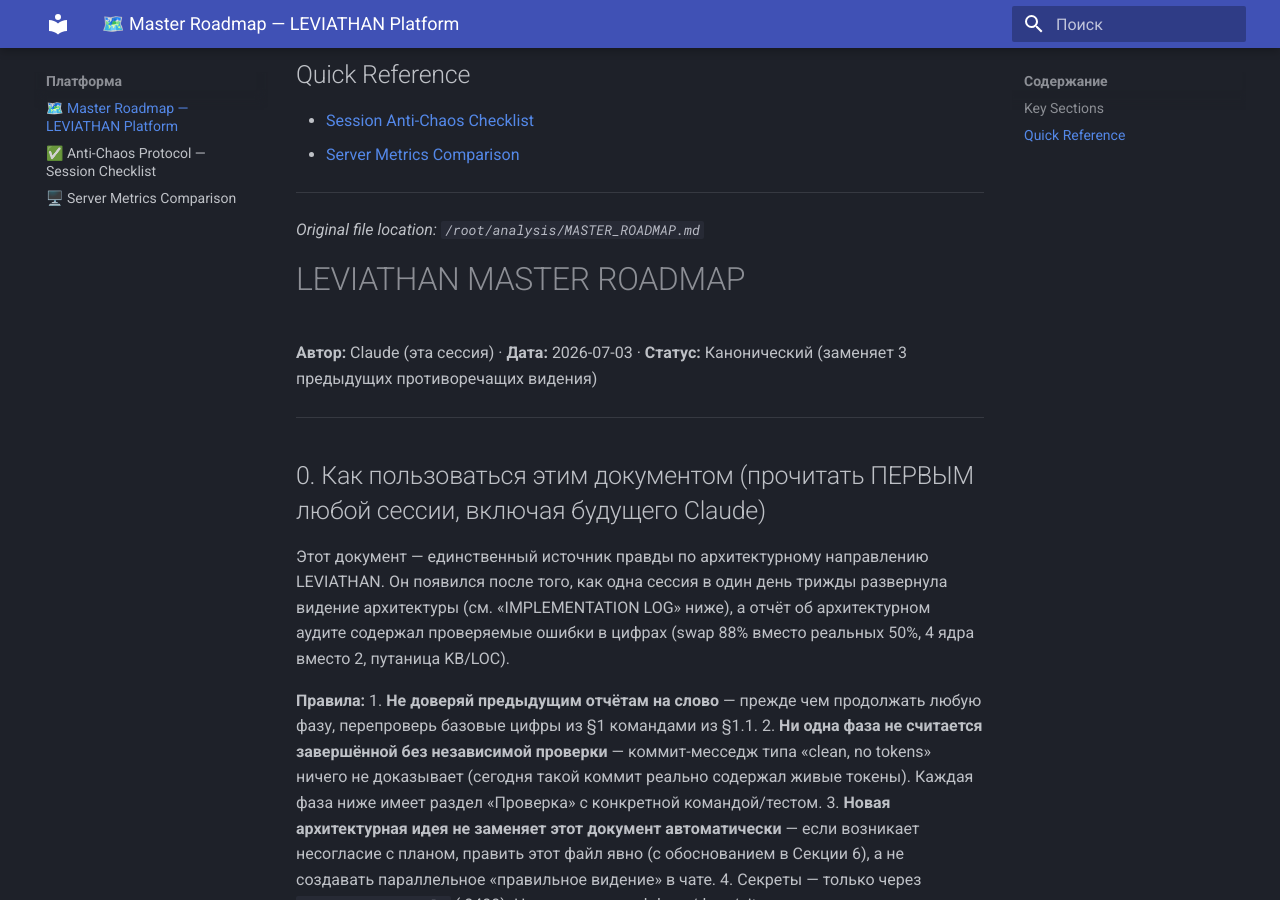
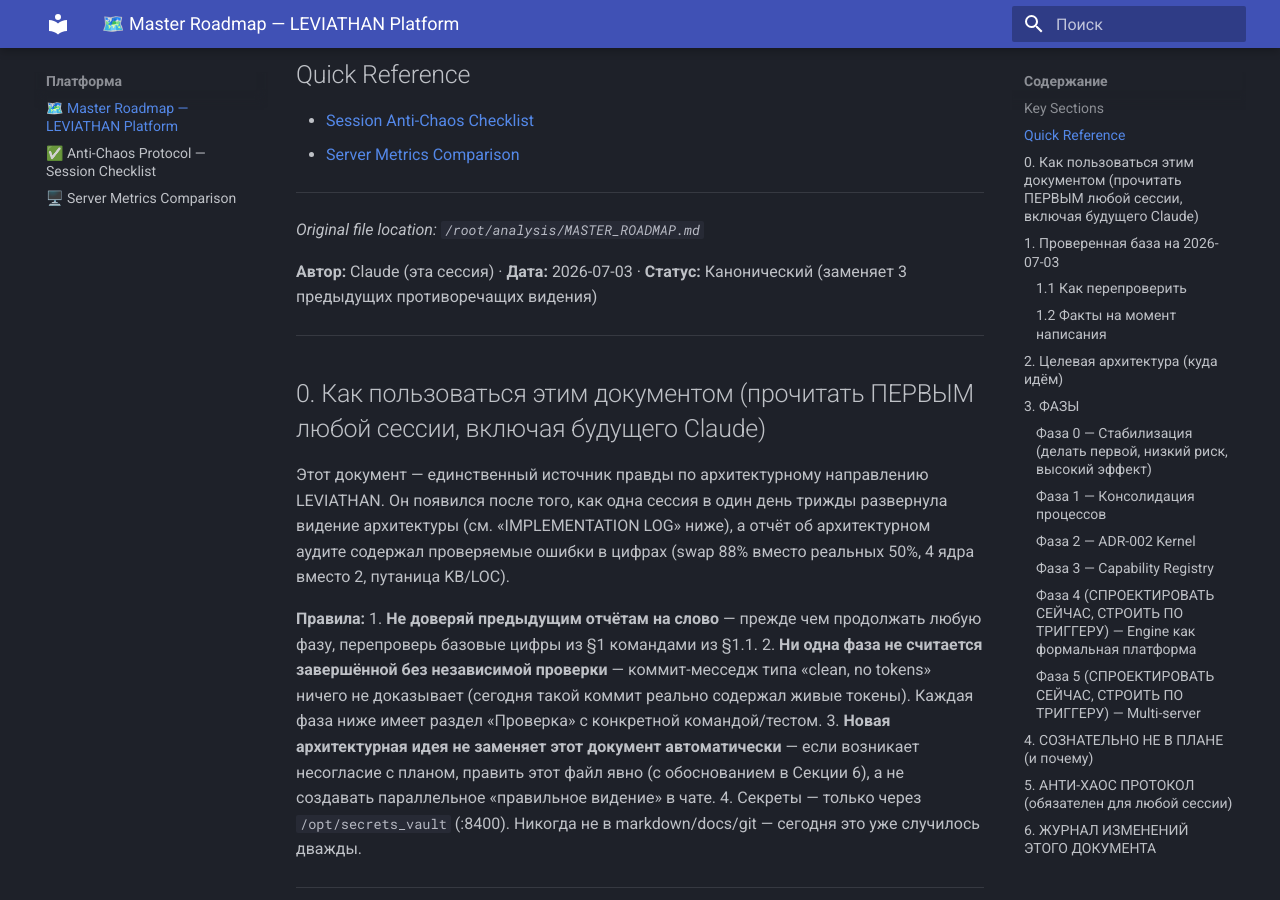
Before and after one commit to lidenal85-blip/leviathan-docs, an MkDocs documentation site: the page built from docs/MASTER_ROADMAP.md, in a window 1280 px wide and 900 px high, scrolled down 731 px. Built offline with MkDocs 1.6.1 and Material for MkDocs 9.7.7, drawn with Linux system fonts in a browser that asks for light colours.

Commit message:
fix: remove duplicate H1 in MASTER_ROADMAP.md

```diff
--- a/docs/MASTER_ROADMAP.md
+++ b/docs/MASTER_ROADMAP.md
@@ -24,7 +24,7 @@
 ---
 
 *Original file location: `/root/analysis/MASTER_ROADMAP.md`*
-# LEVIATHAN MASTER ROADMAP
+
 **Автор:** Claude (эта сессия) · **Дата:** 2026-07-03 · **Статус:** Канонический (заменяет 3 предыдущих противоречащих видения)
 
 ---
```
